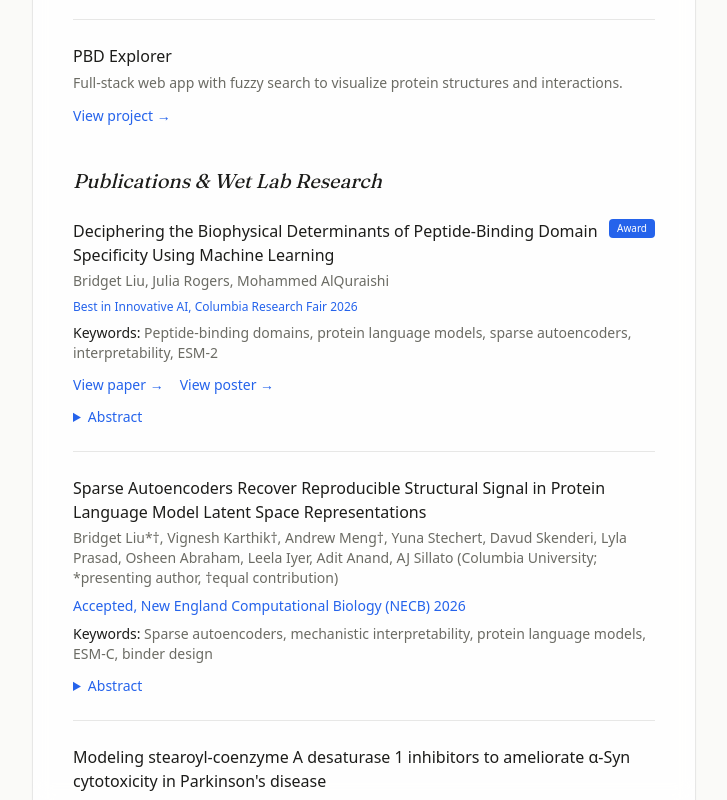
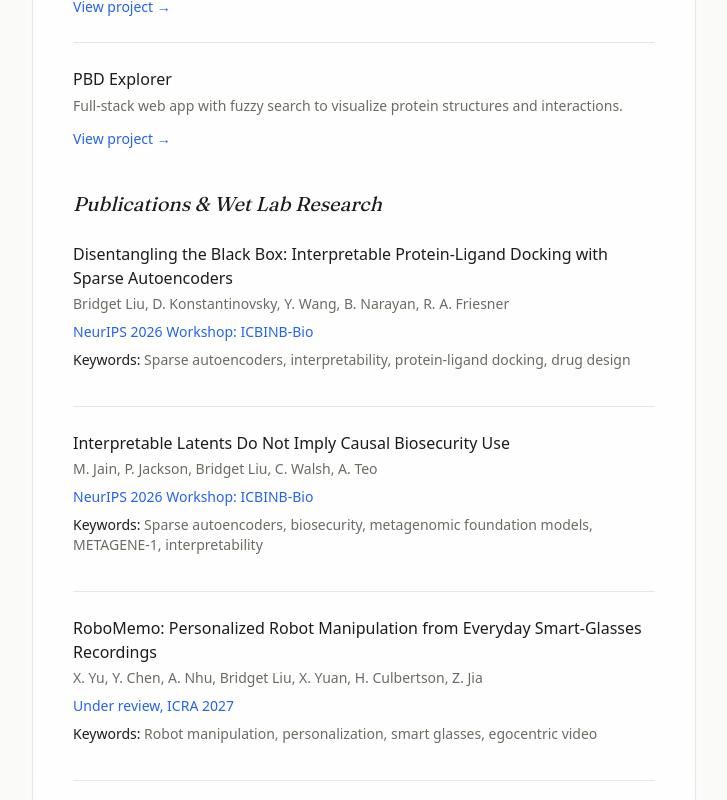
Before and after one commit to yuen-liu/portfolio, a Next.js app: page /projects in a window 1280 px wide. Shown: the part 2000-2800 px from the top of the page, without its empty margins (304-1031 px from the left). Built offline with nearby package versions, Linux system fonts and the light colour scheme; no server answers.

Commit message:
added recent publications

```diff
--- a/src/app/projects/page.tsx
+++ b/src/app/projects/page.tsx
@@ -25,7 +25,7 @@ const experience = [
     org: "Friesner Lab, with Schrödinger",
     dates: "Sep 2025 – Present",
     bullets: [
-      "Developed a PyTorch sparse-autoencoder interpretability pipeline powering Schrödinger's protein-ligand docking suite, improving feature transparency across thousands of compounds; first author of a paper submitted to NeurIPS 2026.",
+      "Developed a PyTorch sparse-autoencoder interpretability pipeline powering Schrödinger's protein-ligand docking suite, improving feature transparency across thousands of compounds; first author of a paper accepted to the NeurIPS 2026 ICBINB-Bio workshop.",
       "Automated large-scale analysis of 300K+ docking cases via Python/Slurm pipelines on an HPC cluster, cutting data-processing times by over 5x.",
       "Enhanced model reliability by 16%, cutting costs by 25% for production drug-design pipelines.",
     ],
@@ -46,7 +46,7 @@ const dryLabProjects = [
   {
     title: "Metageniuses",
     description:
-      "Trained BatchTopK sparse autoencoders on METAGENE-1, a metagenomic foundation model, to study whether internal features are biologically meaningful. Achieved 94.55% accuracy (AUROC 0.9874) on pathogen vs. non-pathogen classification, with BLAST-validated organism-specific latent detectors for Human astrovirus, Norovirus GI/GII, and Sapovirus GI.",
+      "Trained BatchTopK sparse autoencoders on METAGENE-1, a metagenomic foundation model, to study whether internal features are biologically meaningful. Achieved 94.55% accuracy (AUROC 0.9874) on pathogen vs. non-pathogen classification, with BLAST-validated organism-specific latent detectors for Human astrovirus, Norovirus GI/GII, and Sapovirus GI. Published at the NeurIPS 2026 ICBINB-Bio workshop.",
     award: "Track Spotlight, AI Biosecurity Tools — AIxBio Hackathon 2026",
   },
   {
@@ -68,6 +68,24 @@ const dryLabProjects = [
 ];
 
 const wetLabProjects = [
+  {
+    title: "Disentangling the Black Box: Interpretable Protein-Ligand Docking with Sparse Autoencoders",
+    authors: "Bridget Liu, D. Konstantinovsky, Y. Wang, B. Narayan, R. A. Friesner",
+    venue: "NeurIPS 2026 Workshop: ICBINB-Bio",
+    keywords: "Sparse autoencoders, interpretability, protein-ligand docking, drug design",
+  },
+  {
+    title: "Interpretable Latents Do Not Imply Causal Biosecurity Use",
+    authors: "M. Jain, P. Jackson, Bridget Liu, C. Walsh, A. Teo",
+    venue: "NeurIPS 2026 Workshop: ICBINB-Bio",
+    keywords: "Sparse autoencoders, biosecurity, metagenomic foundation models, METAGENE-1, interpretability",
+  },
+  {
+    title: "RoboMemo: Personalized Robot Manipulation from Everyday Smart-Glasses Recordings",
+    authors: "X. Yu, Y. Chen, A. Nhu, Bridget Liu, X. Yuan, H. Culbertson, Z. Jia",
+    venue: "Under review, ICRA 2027",
+    keywords: "Robot manipulation, personalization, smart glasses, egocentric video",
+  },
   {
     title: "Deciphering the Biophysical Determinants of Peptide-Binding Domain Specificity Using Machine Learning",
     authors: "Bridget Liu, Julia Rogers, Mohammed AlQuraishi",
@@ -143,7 +161,7 @@ export default function ProjectsPage() {
         project.title.toLowerCase().includes(query) ||
         project.authors.toLowerCase().includes(query) ||
         project.keywords.toLowerCase().includes(query) ||
-        project.abstract.toLowerCase().includes(query) ||
+        (project.abstract && project.abstract.toLowerCase().includes(query)) ||
         (project.doi && project.doi.toLowerCase().includes(query)) ||
         ("venue" in project && project.venue && project.venue.toLowerCase().includes(query))
     );
@@ -308,10 +326,12 @@ export default function ProjectsPage() {
                     )}
                   </p>
                 )}
-                <details className="text-sm">
-                  <summary className="cursor-pointer text-[var(--global-theme-color)]">Abstract</summary>
-                  <p className="mt-2 text-[var(--global-muted-color)] leading-relaxed">{project.abstract}</p>
-                </details>
+                {project.abstract && (
+                  <details className="text-sm">
+                    <summary className="cursor-pointer text-[var(--global-theme-color)]">Abstract</summary>
+                    <p className="mt-2 text-[var(--global-muted-color)] leading-relaxed">{project.abstract}</p>
+                  </details>
+                )}
               </div>
             ))}
           </div>
```
